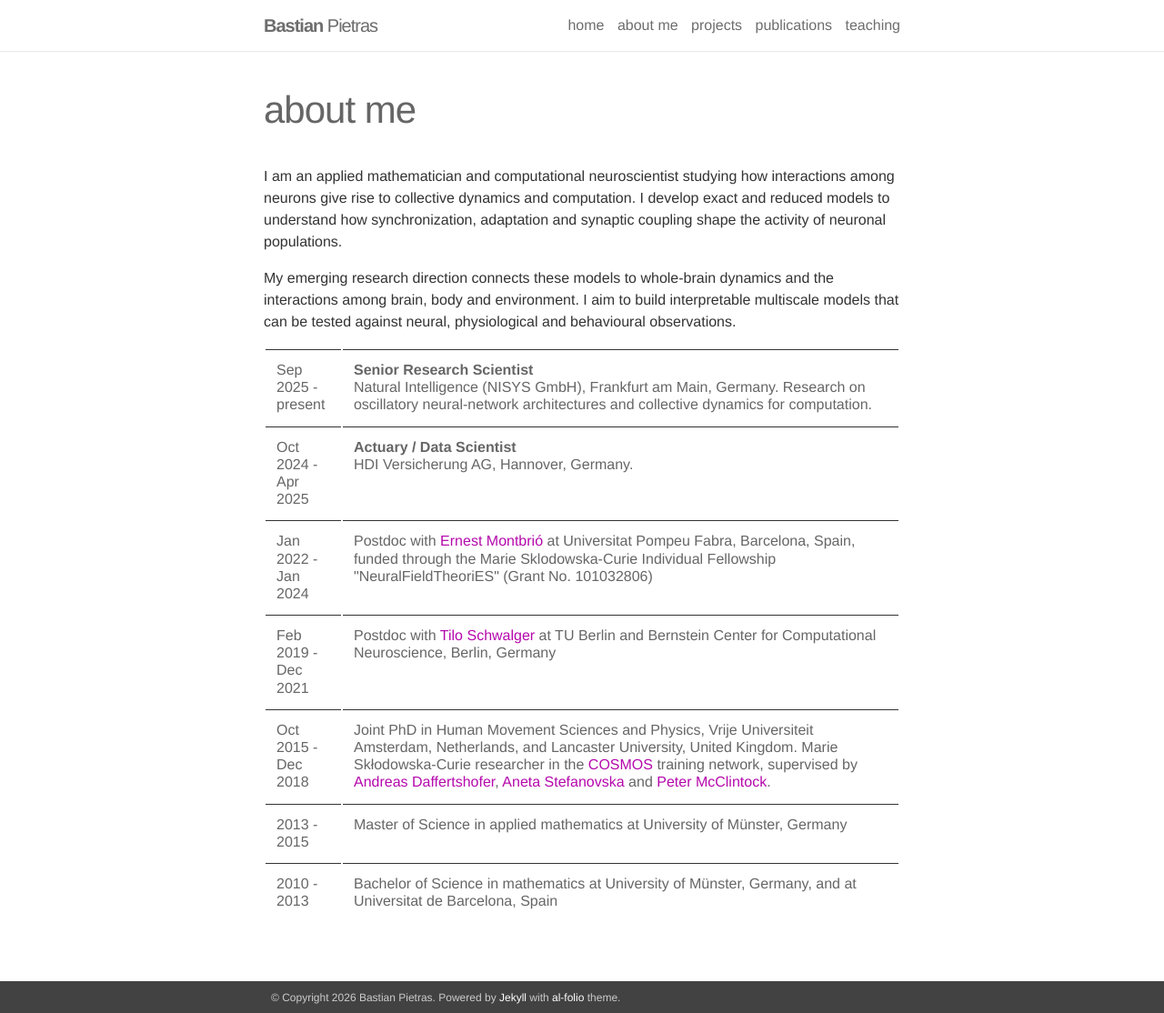
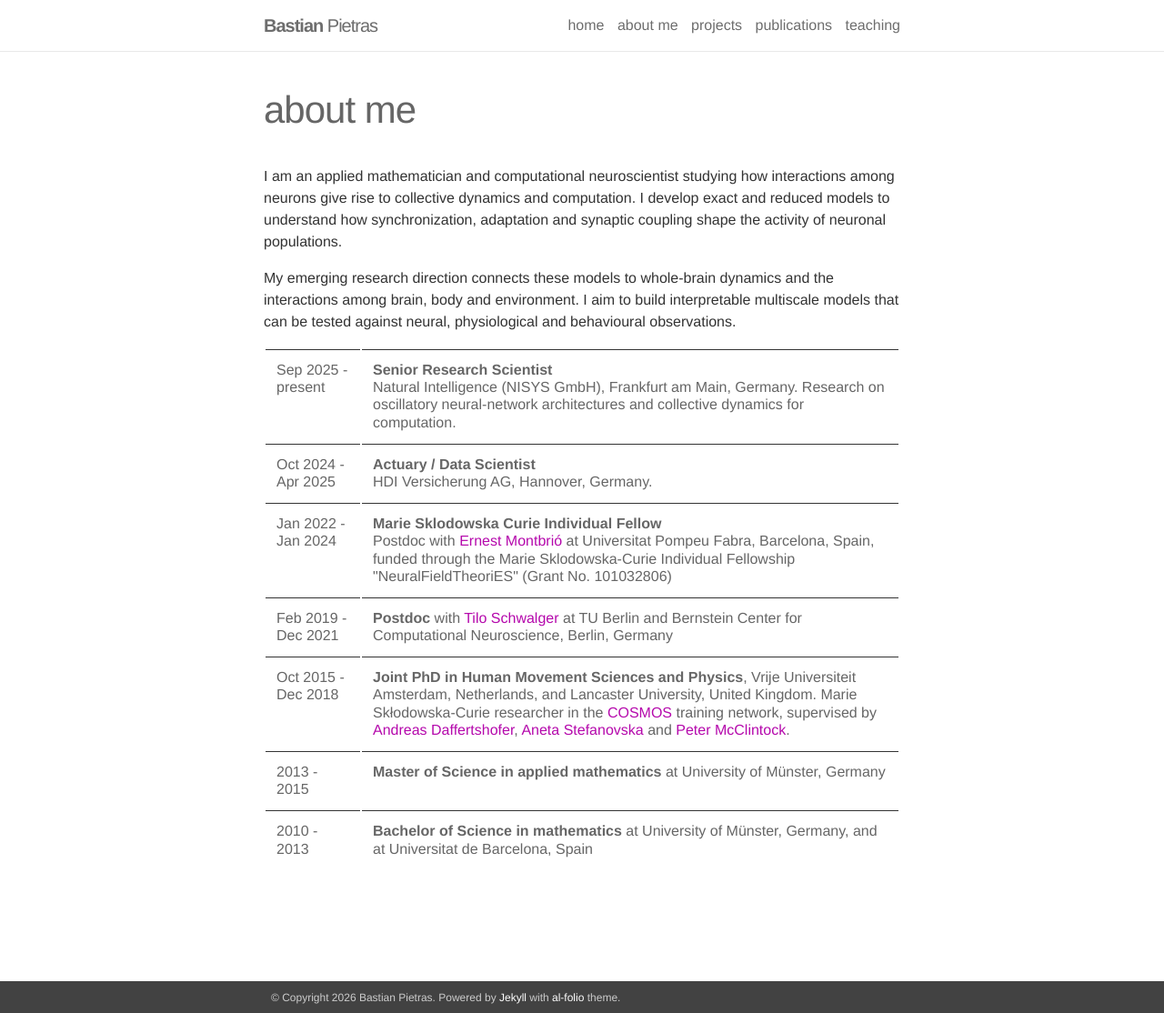
Before and after one commit to BastianPietras/bastianpietras.github.io, a Jekyll site: the page built from _pages/about_me.md, in a window 1280 px wide and 1114 px high. Shown: the whole window at 91% size. Built offline with Jekyll 4.4.1, drawn with Linux system fonts in a browser that asks for light colours.

Commit message:
Improve About Me dates and role emphasis

```diff
--- a/_pages/about_me.md
+++ b/_pages/about_me.md
@@ -9,7 +9,7 @@ I am an applied mathematician and computational neuroscientist studying how inte
 
 My emerging research direction connects these models to whole-brain dynamics and the interactions among brain, body and environment. I aim to build interpretable multiscale models that can be tested against neural, physiological and behavioural observations.
 
-<table class="tg">
+<table class="tg about-timeline">
   <tr>
     <td>Sep 2025 -<br/>present</td>
     <td><strong>Senior Research Scientist</strong><br/>Natural Intelligence (NISYS GmbH), Frankfurt am Main, Germany. Research on oscillatory neural-network architectures and collective dynamics for computation.</td>
@@ -21,22 +21,22 @@ My emerging research direction connects these models to whole-brain dynamics and
 
   <tr>
     <td>Jan 2022 -<br/>Jan 2024</td>
-    <td>Postdoc with <a href="https://www.upf.edu/web/ernest-montbrio" target="_self">Ernest Montbri&oacute;</a> at Universitat Pompeu Fabra, Barcelona, Spain, funded through the Marie Sklodowska-Curie Individual Fellowship "NeuralFieldTheoriES" (Grant No. 101032806)</td>
+    <td><strong>Marie Sklodowska Curie Individual Fellow</strong><br/>Postdoc with <a href="https://www.upf.edu/web/ernest-montbrio" target="_self">Ernest Montbri&oacute;</a> at Universitat Pompeu Fabra, Barcelona, Spain, funded through the Marie Sklodowska-Curie Individual Fellowship "NeuralFieldTheoriES" (Grant No. 101032806)</td>
   </tr>
   <tr>
     <td>Feb 2019 -<br/>Dec 2021</td>
-    <td>Postdoc with <a href="http://page.math.tu-berlin.de/~schwalge/" target="_self">Tilo Schwalger</a> at TU Berlin and Bernstein Center for Computational Neuroscience, Berlin, Germany</td>
+    <td><strong>Postdoc</strong> with <a href="http://page.math.tu-berlin.de/~schwalge/" target="_self">Tilo Schwalger</a> at TU Berlin and Bernstein Center for Computational Neuroscience, Berlin, Germany</td>
   </tr>
   <tr>
     <td>Oct 2015 -<br/>Dec 2018</td>
-    <td>Joint PhD in Human Movement Sciences and Physics, Vrije Universiteit Amsterdam, Netherlands, and Lancaster University, United Kingdom. Marie Skłodowska-Curie researcher in the <a href="https://www.uni-potsdam.de/cosmos-itn/" target="_self">COSMOS</a> training network, supervised by <a href="https://www.human-movement-sciences.nl/cd/scientfic-staff/marlow/" target="_self">Andreas Daffertshofer</a>, <a href="https://www.lancaster.ac.uk/physics/about-us/people/aneta-stefanovska" target="_self">Aneta Stefanovska</a> and <a href="https://www.lancaster.ac.uk/physics/about-us/people/peter-mcclintock" target="_self">Peter McClintock</a>.</td>
+    <td><strong>Joint PhD in Human Movement Sciences and Physics</strong>, Vrije Universiteit Amsterdam, Netherlands, and Lancaster University, United Kingdom. Marie Skłodowska-Curie researcher in the <a href="https://www.uni-potsdam.de/cosmos-itn/" target="_self">COSMOS</a> training network, supervised by <a href="https://www.human-movement-sciences.nl/cd/scientfic-staff/marlow/" target="_self">Andreas Daffertshofer</a>, <a href="https://www.lancaster.ac.uk/physics/about-us/people/aneta-stefanovska" target="_self">Aneta Stefanovska</a> and <a href="https://www.lancaster.ac.uk/physics/about-us/people/peter-mcclintock" target="_self">Peter McClintock</a>.</td>
   </tr>
   <tr>
     <td>2013 -<br/>2015</td>
-    <td>Master of Science in applied mathematics at University of Münster, Germany</td>
+    <td><strong>Master of Science in applied mathematics</strong> at University of Münster, Germany</td>
   </tr>
   <tr>
     <td>2010 -<br/>2013</td>
-    <td>Bachelor of Science in mathematics at University of Münster, Germany, and at Universitat de Barcelona, Spain</td>
+    <td><strong>Bachelor of Science in mathematics</strong> at University of Münster, Germany, and at Universitat de Barcelona, Spain</td>
   </tr>
 </table>
--- a/_sass/_tables.scss
+++ b/_sass/_tables.scss
@@ -43,3 +43,24 @@ table {
     border-top: 2px solid #333;
   }
 }
+
+// Keep each About Me timeline date on one line, respecting explicit breaks.
+.about-timeline > tbody > tr > td:first-child {
+  width: 5em;
+  white-space: nowrap;
+}
+
+.about-timeline > tbody > tr > td + td {
+  overflow-wrap: anywhere;
+}
+
+.about-timeline strong {
+  font-weight: 700;
+}
+
+@media (max-width: 480px) {
+  .about-timeline > tbody > tr > td {
+    padding-left: 8px;
+    padding-right: 8px;
+  }
+}
```
